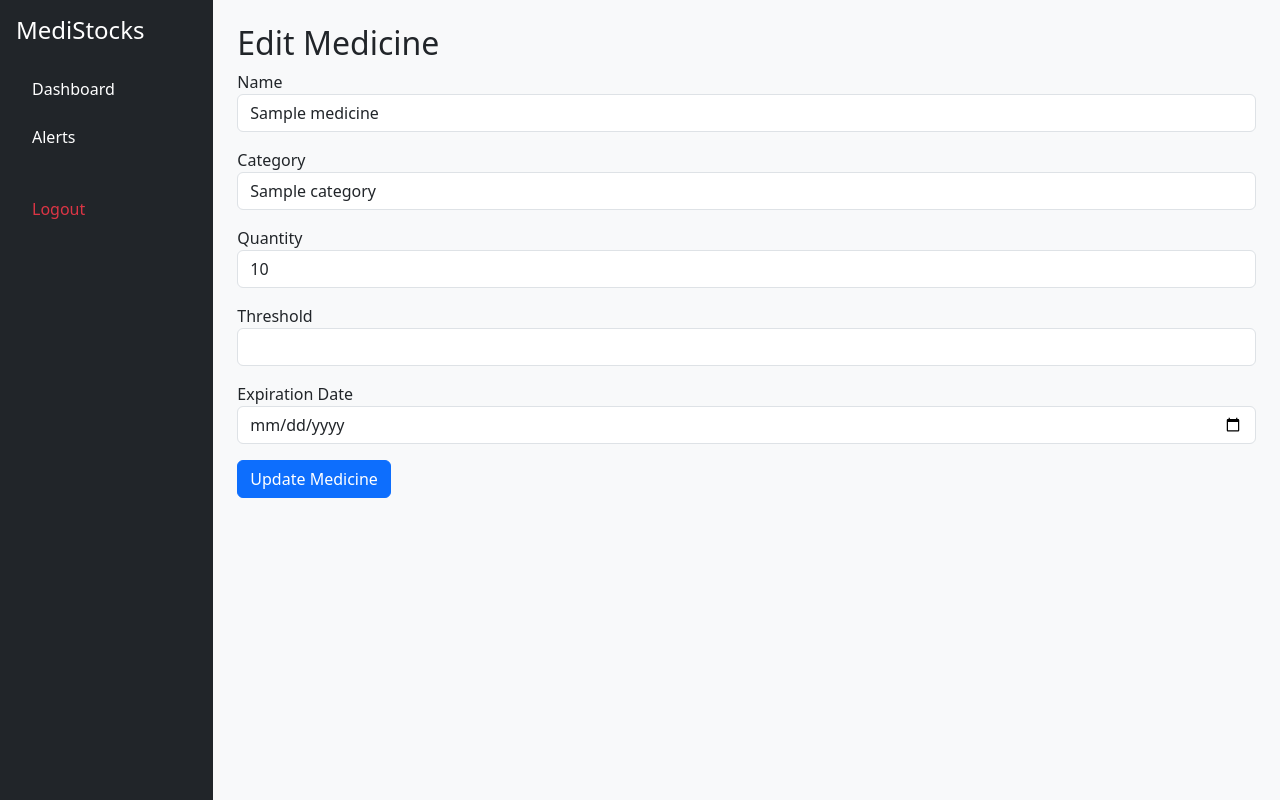
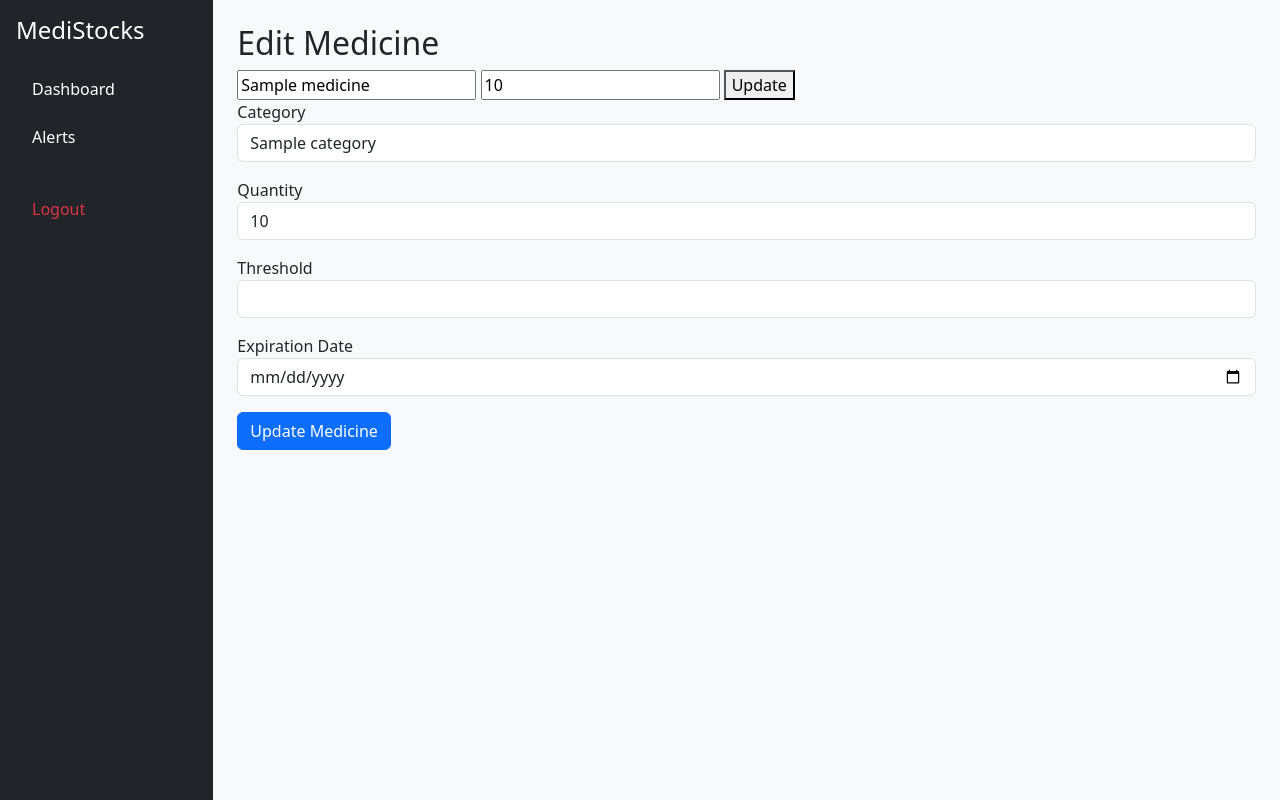
Before and after one commit to janumpallydivya15-netizen/MediStocks, a Flask app: template templates/edit_medicine.html in a window 1280 px wide. Run offline with Flask 3, Linux system fonts and the light colour scheme; the template is opened without the code that fills it: most values are stand-ins (such as "Sample title", 1, 10 or a date in 2020).

Commit message:
edit_medicine.html

```diff
--- a/templates/edit_medicine.html
+++ b/templates/edit_medicine.html
@@ -3,11 +3,12 @@
 {% block content %}
 <h2>Edit Medicine</h2>
 
-<form method="POST">
-    <div class="mb-3">
-        <label>Name</label>
-        <input class="form-control" name="name" value="{{ medicine.name }}" required>
-    </div>
+<form method="POST" action="{{ url_for('edit_medicine', med_id=medicine.medicine_id) }}">
+    <input type="text" name="medicine_name" value="{{ medicine.medicine_name }}" required>
+    <input type="number" name="quantity" value="{{ medicine.quantity }}" required>
+    <button type="submit">Update</button>
+</form>
+
 
     <div class="mb-3">
         <label>Category</label>
```
